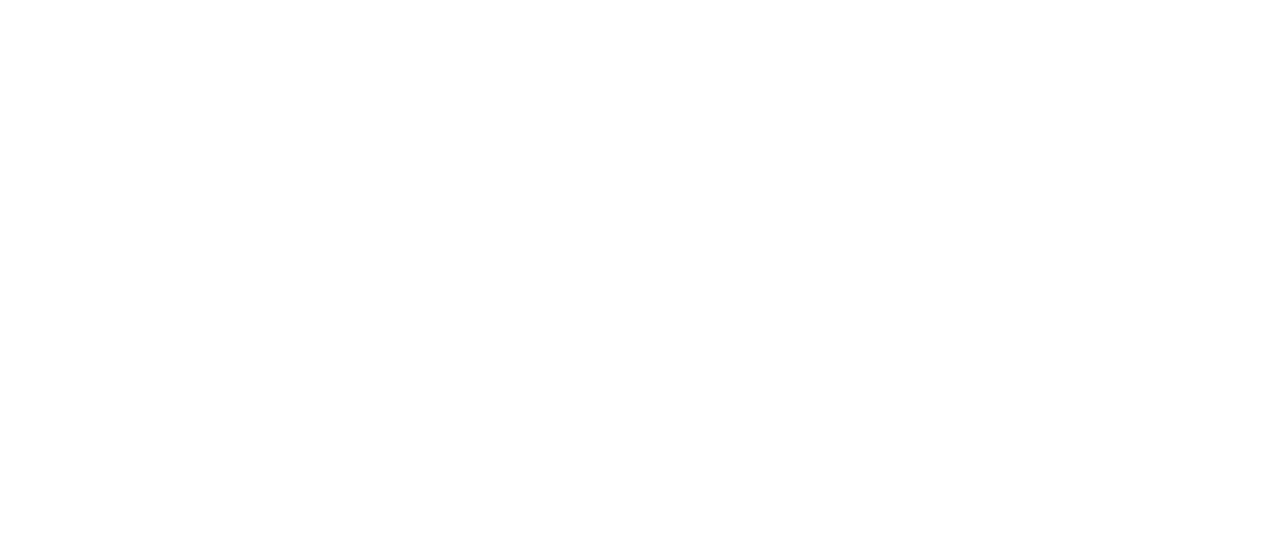
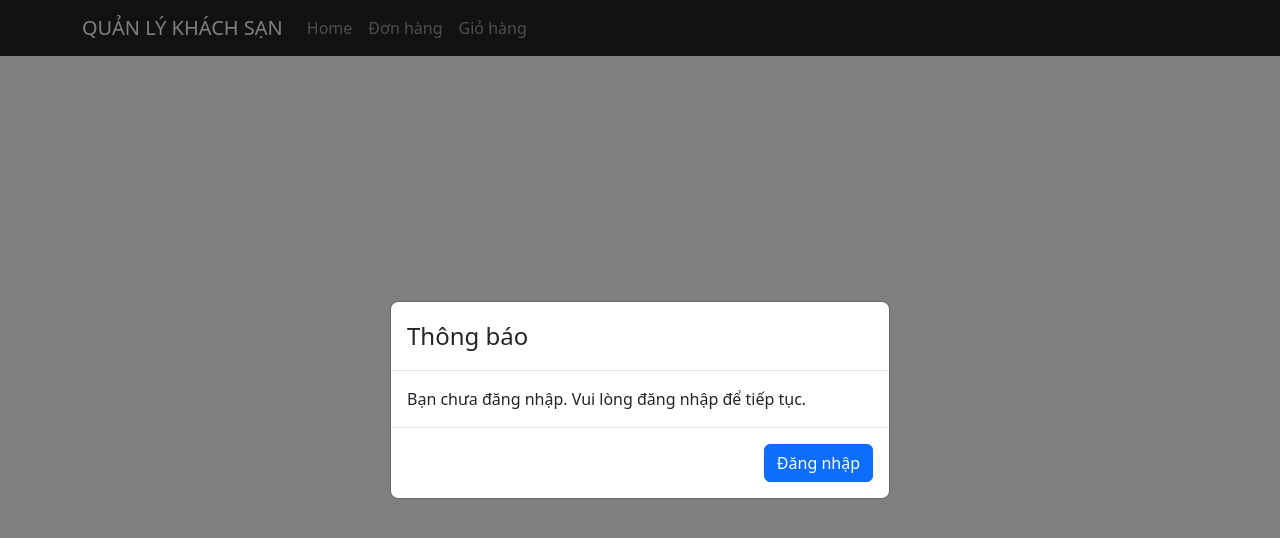
Before and after one commit to Quoc-Chung/React_Online, a React (Vite) app: page /don-hang in a window 1280 px wide. Shown: the top 538 px of the page. Built offline with nearby package versions, Linux system fonts and the light colour scheme.

Commit message:
private router co ban 1

```diff
--- a/src/App.jsx
+++ b/src/App.jsx
@@ -1,8 +1,22 @@
+import { Outlet} from "react-router-dom";
+import Header from './components/Header';
+import Footer from './components/Footer';
+import AppRoutes from "./routes/AppRoutes";
 
 function App() {
+
    return (
     <>
+      <Header>
+      </Header>
+
+      <AppRoutes/>
+      <Outlet/>
+
+      <Footer></Footer>
     </>
+
+
    );
 }
 
--- /dev/null
+++ b/src/components/DonHang.jsx
@@ -0,0 +1,14 @@
+import { useNavigate } from "react-router-dom";
+export default function DonHang (){
+ const navigate = useNavigate();
+ const handleLogout = () => {
+         localStorage.removeItem("token");
+         navigate("/");
+  };
+    return (
+       <>
+          <h2> DON HANG </h2>
+          <button onClick={handleLogout}>Đăng xuất</button>
+       </>
+    );
+}
--- /dev/null
+++ b/src/components/Footer.jsx
@@ -0,0 +1,17 @@
+import { useLocation } from 'react-router-dom';
+
+export default function Footer() {
+  const isAuthenticated = !!localStorage.getItem("token");
+  const location = useLocation();
+
+  return (
+    <>
+      {(isAuthenticated === true || location.pathname === "/") && (
+        <>
+          <p>Đường dẫn hiện tại: {location.pathname}</p>
+          <p>Đây là chân trang</p>
+        </>
+      )}
+    </>
+  );
+}
--- /dev/null
+++ b/src/components/GioHang.jsx
@@ -0,0 +1,15 @@
+import { useNavigate } from "react-router-dom";
+
+export default function GioHang(){
+  const navigate = useNavigate();
+  const handleLogout = () => {
+    localStorage.removeItem("token");
+    navigate("/");
+  };
+   return (
+    <>
+         <h2> GIO HANG</h2>
+         <button onClick={handleLogout}>Đăng xuất</button>
+    </>
+   );
+}
--- /dev/null
+++ b/src/components/Header.jsx
@@ -0,0 +1,18 @@
+
+import { Navbar, Container, Nav } from 'react-bootstrap';
+import { Link } from 'react-router-dom';
+
+export default function Header() {
+  return (
+    <Navbar bg="dark" variant="dark" expand="lg">
+      <Container>
+        <Navbar.Brand as={Link} to="/">QUẢN LÝ KHÁCH SẠN</Navbar.Brand>
+        <Nav className="me-auto">
+          <Nav.Link as={Link} to="/">Home</Nav.Link>
+          <Nav.Link as={Link} to="/don-hang">Đơn hàng</Nav.Link>
+          <Nav.Link as={Link} to="/gio-hang">Giỏ hàng</Nav.Link>
+        </Nav>
+      </Container>
+    </Navbar>
+  );
+}
--- /dev/null
+++ b/src/components/Home.jsx
@@ -0,0 +1,6 @@
+export default function Home(){
+    return (
+         <h1> HOME NÈ </h1>
+    );
+
+}
--- /dev/null
+++ b/src/components/Login.jsx
@@ -0,0 +1,20 @@
+import { useNavigate, useLocation } from "react-router-dom";
+
+export default function Login() {
+  const navigate = useNavigate();
+  const location = useLocation();
+
+  const handleLogin = () => {
+    localStorage.setItem("token", "123456");
+
+    const redirectPath = location.state?.from || "/";
+    navigate(redirectPath);
+  };
+
+  return (
+    <div>
+      <h2>Login Page</h2>
+      <button onClick={handleLogin}>Đăng nhập</button>
+    </div>
+  );
+}
--- /dev/null
+++ b/src/components/PrivateRouter.jsx
@@ -0,0 +1,48 @@
+import { useEffect, useState } from "react";
+import { useNavigate, useLocation } from "react-router-dom"; // 👈 THÊM useLocation
+import Modal from 'react-bootstrap/Modal';
+import Button from 'react-bootstrap/Button';
+
+const PrivateRouter = ({ children }) => {
+  const isAuthenticated = !!localStorage.getItem("token");
+  const navigate = useNavigate();
+  const location = useLocation(); // 👈 THÊM DÒNG NÀY
+  const [showModal, setShowModal] = useState(false);
+
+  useEffect(() => {
+    if (!isAuthenticated) {
+      setShowModal(true);
+    }
+  }, [isAuthenticated]);
+
+  const handleLoginRedirect = () => {
+    setShowModal(false);
+    setTimeout(() => {
+      navigate("/login", {
+        state: { from: location.pathname }, // 👈 Sử dụng location đúng cách
+      });
+    }, 300);
+  };
+
+  if (!isAuthenticated) {
+    return (
+      <Modal show={showModal} backdrop="static" keyboard={false} centered>
+        <Modal.Header>
+          <Modal.Title>Thông báo</Modal.Title>
+        </Modal.Header>
+        <Modal.Body>
+          Bạn chưa đăng nhập. Vui lòng đăng nhập để tiếp tục.
+        </Modal.Body>
+        <Modal.Footer>
+          <Button variant="primary" onClick={handleLoginRedirect}>
+            Đăng nhập
+          </Button>
+        </Modal.Footer>
+      </Modal>
+    );
+  }
+
+  return children;
+};
+
+export default PrivateRouter;
--- /dev/null
+++ b/src/routes/AppRoutes.jsx
@@ -0,0 +1,26 @@
+
+import { Routes, Route } from "react-router-dom";
+import Home from "../components/Home";
+import PrivateRouter from "../components/PrivateRouter";
+import DonHang from "../components/DonHang";
+import GioHang from "../components/GioHang";
+import Login from "../components/Login";
+
+export default function AppRoutes() {
+  return (
+     <Routes>
+         <Route path="/" element={<Home/>} > </Route>
+             <Route path="/don-hang" element={
+               <PrivateRouter>
+                  <DonHang/>
+               </PrivateRouter>
+             }> </Route>
+             <Route path="/gio-hang" element={
+                <PrivateRouter>
+                    <GioHang/>
+               </PrivateRouter>
+             }> </Route>
+             <Route path="/login" element={<Login/>}></Route>
+      </Routes>
+  );
+}
```
Also changed, not shown: package.json (+4 -4 lines), src/main.jsx (+7 -3 lines), public/TEXT.txt (added), 1 other file (tests, documents, lock files or other folders).
